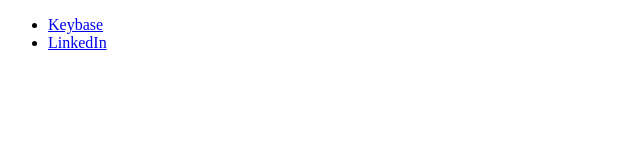
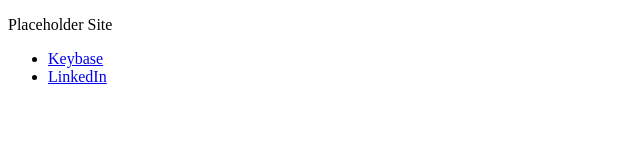
Before and after one commit to senseibaka/senseibaka.github.io, a plain HTML site: page index.html in a window 1280 px wide. Shown: the whole page, without its empty margins (0-640 px from the left). Drawn offline with Linux system fonts and the light colour scheme.

Commit message:
Update index.html

```diff
--- a/index.html
+++ b/index.html
@@ -2,6 +2,7 @@
 <html>
 
 <body>
+  <p>Placeholder Site</p>
   <ul>
     <li>
       <a href="https://keybase.io/senseibaka">Keybase</a>
```
